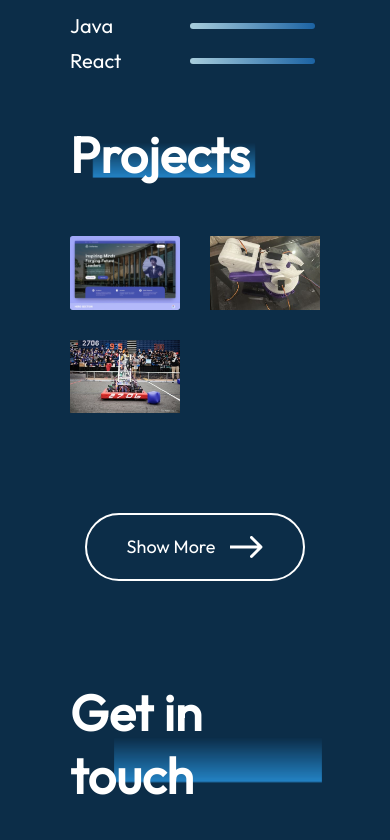
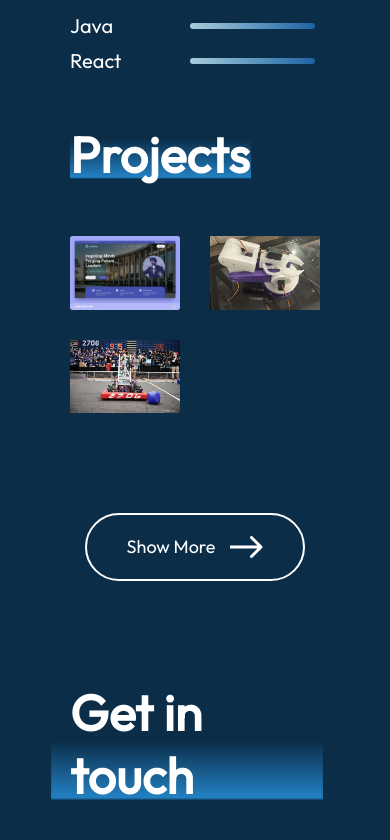
Before and after one commit to eddywang4340/personal-website-react, a React (Vite) app: page / in a window 390 px wide. Shown: the part 2184-3024 px from the top of the page. Built offline with nearby package versions, Linux system fonts and the light colour scheme.

Commit message:
fixed layout for phone dimensions

```diff
--- a/src/Components/About/About.css
+++ b/src/Components/About/About.css
@@ -105,8 +105,9 @@
         padding: 0;
     }
     .about-title img {
-        width: 130px;
-        right: -20px;
+        width: 155px;
+        right: 30px;
+        bottom: 17px;
     }
     .about-sections {
         flex-direction: column;
--- a/src/Components/Contact/Contact.css
+++ b/src/Components/Contact/Contact.css
@@ -116,8 +116,9 @@
         font-weight: 600;
     }
     .contact-title img {
-        width: 130px;
-        margin-right: -20px;
+        width: 170px;
+        right: 48px;
+        bottom: 20px;
     }
     .contact-section {
         flex-direction: column;
--- a/src/Components/Projects/Projects.css
+++ b/src/Components/Projects/Projects.css
@@ -166,6 +166,30 @@
     .popup {
         width: 95%;
     }
+    .popup h {
+        font-size: 25px;
+    }
+    .projects-github-single {
+        left: 28%;
+        transform: scale(0.6);
+    }
+    .projects-github-single:hover {
+        transform: scale(0.7);
+    }
+    .projects-github {
+        left: 8%;
+        transform: scale(0.6);
+    }
+    .projects-github:hover {
+        transform: scale(0.7);
+    }
+    .projects-demo {
+        left: 50%;
+        transform: scale(0.6);
+    }
+    .projects-demo:hover {
+        transform: scale(0.7);
+    }
     .projects {
         gap: 50px;
         margin: 50px 70px;
@@ -177,8 +201,8 @@
         font-weight: 600;
     }
     .projects-title img {
-        width: 130px;
-        margin-right: -20px;
+        width: 145px;
+        right: 17px;
     }
     .projects-container {
         grid-template-columns: 1fr 1fr;
```
